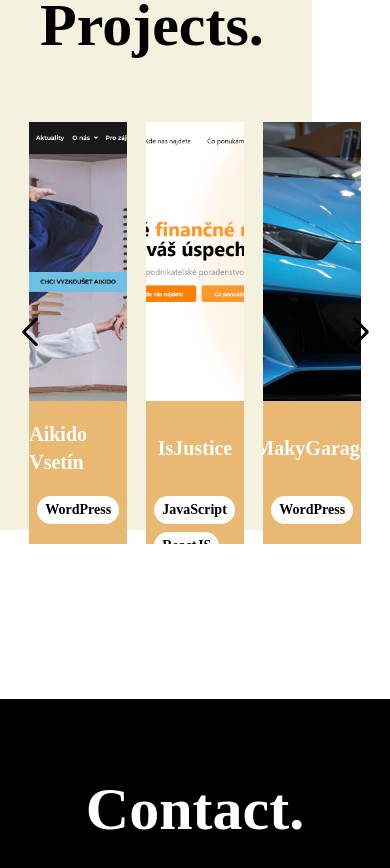
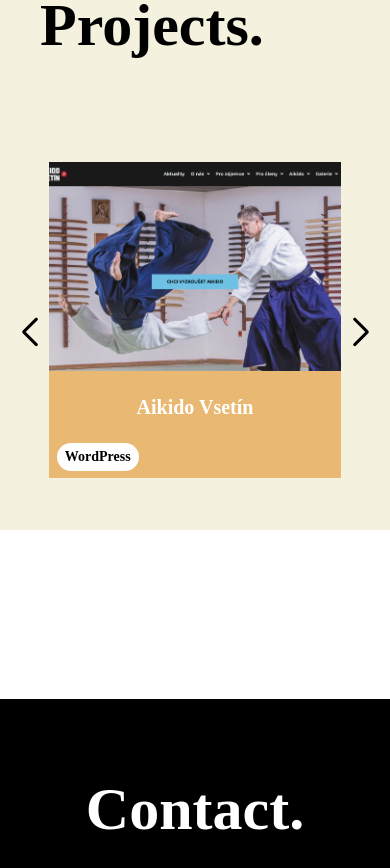
Before and after one commit to mxrshall/myportfolio, a React (Vite) app: page / in a window 390 px wide. Shown: the part 2677-3545 px from the top of the page. Built offline with nearby package versions, Linux system fonts and the light colour scheme; a web font is replaced by a local one.

Commit message:
Slider sekcia pre mobil

```diff
--- a/src/Contact.jsx
+++ b/src/Contact.jsx
@@ -21,7 +21,7 @@ export default function Contact() {
   return (
     <div
         id="contact"
-        className="w-full h-[75vh] bg-black flex flex-col items-center justify-start relative px-10 pt-20 md:items-start"
+        className="w-full h-[60vh] bg-black flex flex-col items-center justify-start relative px-10 pt-20 md:items-start md:h-[75vh]"
     >
       <SectionTitle title="Contact." color="2" />
       <div className="w-full h-full flex flex-col justify-center items-center">
--- a/src/Project.jsx
+++ b/src/Project.jsx
@@ -22,7 +22,7 @@ export default function Project({ title, image, tags, url }) {
 
     return (
         <div
-            className="w-5/6 h-full relative overflow-hidden mx-auto"
+            className="w-5/6 h-3/4 relative overflow-hidden mx-auto mt-10 md:h-full md:mt-0"
             onClick={visit}
         >
             {/* Background Image */}
--- a/src/Projects.jsx
+++ b/src/Projects.jsx
@@ -2,6 +2,7 @@ import SectionTitle from "./SectionTitle";
 import { SwiperSlide, Swiper } from 'swiper/react';
 import { Navigation, Autoplay } from 'swiper/modules';
 import { motion } from "motion/react";
+import { useEffect, useState } from "react";
 import 'swiper/css';
 import 'swiper/css/navigation';
 import Project from "./Project";
@@ -14,6 +15,17 @@ import project4 from "./images/project4.png"
 import project5 from "./images/project5.png"
 
 export default function Projects() {
+  const [sliderCount, setSliderCount] = useState(3);
+
+    useEffect(() => {
+      const handleResize = () => {
+        setSliderCount(window.innerWidth < 768 ? 1 : 3);
+      };
+
+      handleResize(); // Initial check
+      window.addEventListener("resize", handleResize);
+      return () => window.removeEventListener("resize", handleResize);
+    }, []);
 
   const projects = [
     {
@@ -59,7 +71,7 @@ export default function Projects() {
         id="projects"
         className="w-full h-screen flex items-start justify-start relative"
     >
-      <div className="w-4/5 h-4/5 bg-[#F4F1DE] flex flex-col items-start justify-start px-10 py-20">
+      <div className="w-full h-4/5 bg-[#F4F1DE] flex flex-col items-start justify-start px-10 py-20 md:w-4/5">
         <SectionTitle title="My Projects." color="1" />
         <motion.div
           className='w-full h-full absolute top-0 left-0 flex justify-center items-center'
@@ -72,7 +84,7 @@ export default function Projects() {
             style={swiperStyles}
             className="w-[90%] h-2/4 flex justify-center items-center mt-28"
             modules={[Navigation, Autoplay]}
-            slidesPerView={3}
+            slidesPerView={sliderCount}
             loop={true}
             speed={500}
             autoplay={{
@@ -87,7 +99,7 @@ export default function Projects() {
             {projects.map((item, index) => (
               <SwiperSlide
                 key={index}
-                className="flex justify-center items-center"
+                className="flex items-center justify-center h-full"
               >
                 <Project
                   title={item.title}
```
